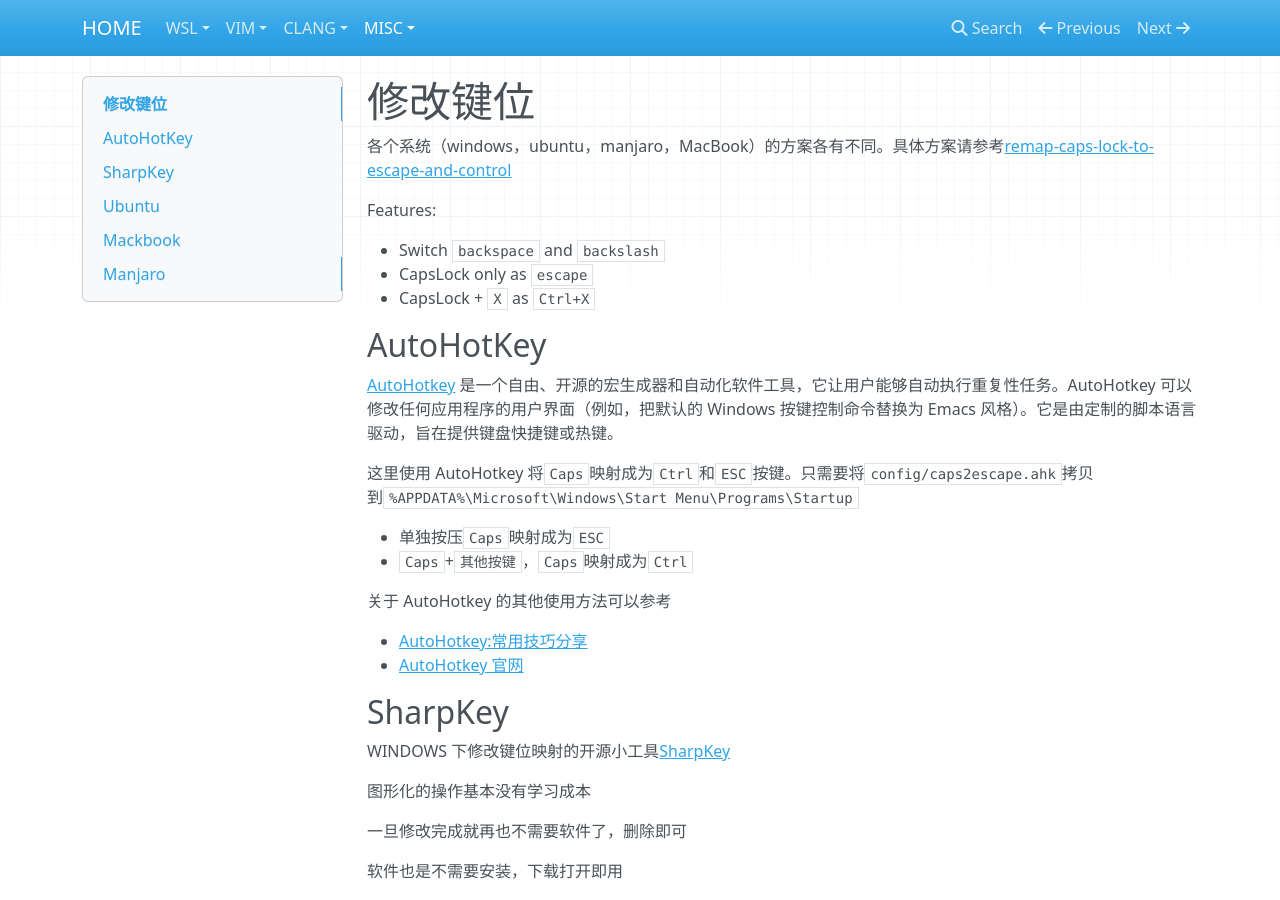
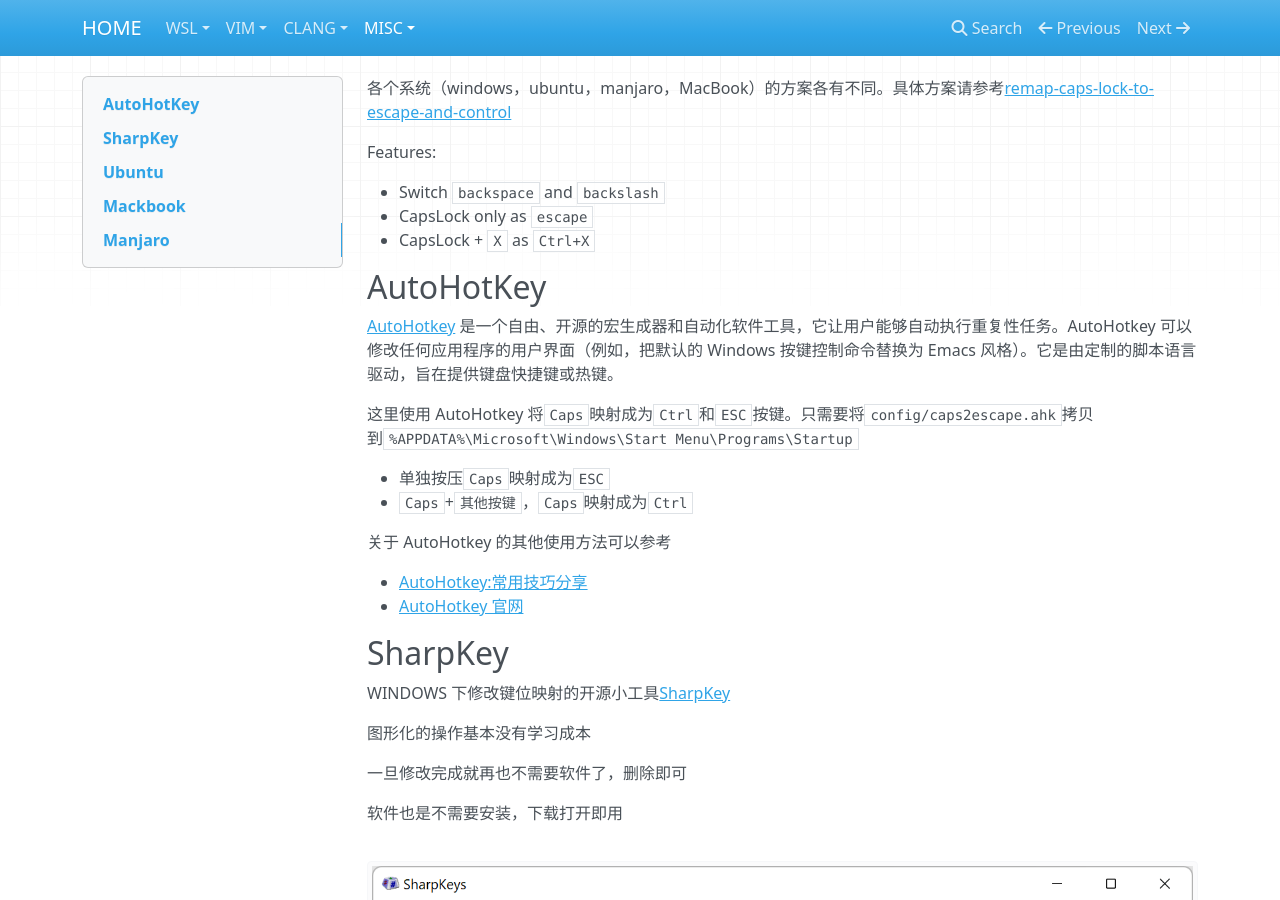
Before and after one commit to dllvhaobo/working-in-wsl, an MkDocs documentation site: the page built from docs/misc/修改键位.md, in a window 1280 px wide and 900 px high. Built offline with MkDocs 1.6.1, drawn with Linux system fonts in a browser that asks for light colours; nearby versions of some CDN libraries.

Commit message:
键位映射

```diff
--- a/docs/misc/修改键位.md
+++ b/docs/misc/修改键位.md
@@ -1,4 +1,3 @@
-# 修改键位
 
 各个系统（windows，ubuntu，manjaro，MacBook）的方案各有不同。具体方案请参考[remap-caps-lock-to-escape-and-control][]
 
```
